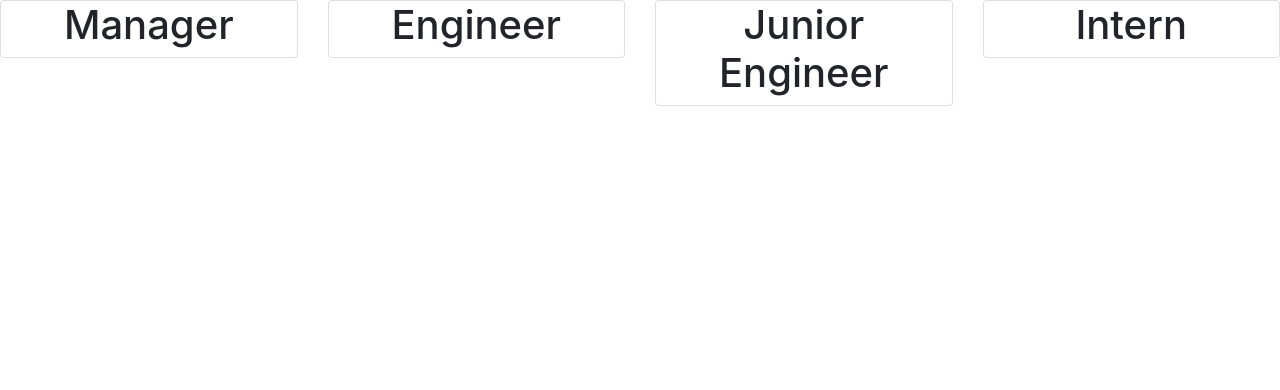
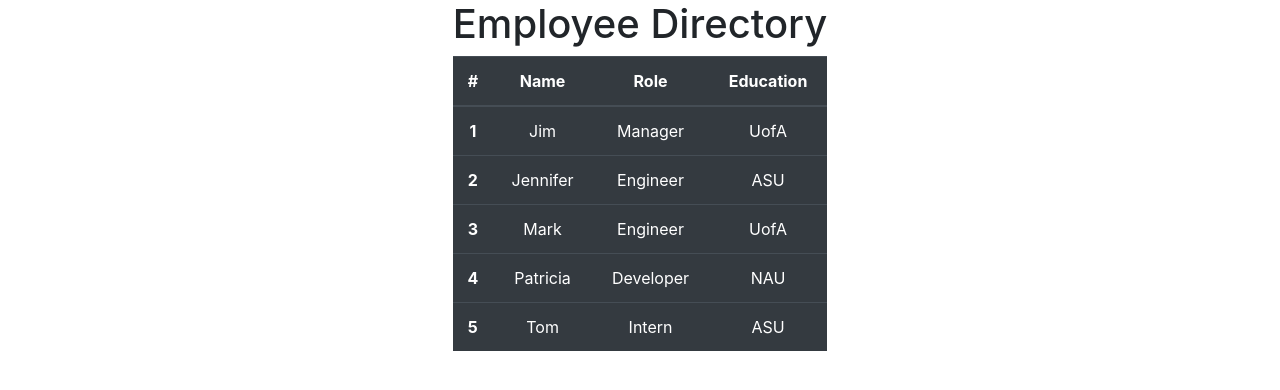
Before and after one commit to Sean-93/react-employee-directory, a React (Create React App) app in the folder employee-directory/: page / in a window 1280 px wide. Shown: the top 390 px of the page. Built offline with nearby package versions, Linux system fonts and the light colour scheme.

Commit message:
fixed components to use state; added bootstrap table for UX

```diff
--- a/employee-directory/src/App.js
+++ b/employee-directory/src/App.js
@@ -1,42 +1,50 @@
-import React from "react";
+import React, {useState} from "react";
 import "./App.css";
-import Manager from "./components/manager";
-import Engineer from "./components/engineer";
-import JuniorEngineer from "./components/junior-engineer";
-import Intern from "./components/intern";
+import Employee from "./components/employee";
+const employeesList = [
+  {
+    name: "Jim",
+    role: "Manager",
+    education: "UofA"
+
+  },
+  {
+    name: "Jennifer",
+    role: "Engineer",
+    education: "ASU"
+
+  },
+  {
+    name: "Mark",
+    role: "Engineer",
+    education: "UofA"
+
+  },
+  {
+    name: "Patricia",
+    role: "Developer",
+    education: "NAU"
+
+  },
+  {
+    name: "Tom",
+    role: "Intern",
+    education: "ASU"
+
+  },
+]
 
 function App() {
-  return <div className="App">
-    <div className="row">
-
-    <div className="col-md-3">
-
-  <Manager/>
-
+  const [employees, setEmployees] = useState(employeesList);
+  return (
+    <div className="App">
+      <div className="row justify-content-center">
+        <div className="">
+          <Employee employeesList={employees} />
+        </div>
+      </div>
     </div>
-
-    <div className="col-md-3">
-
-  <Engineer/>
-
-    </div>
-
-    <div className="col-md-3">
-
-  <JuniorEngineer/>
-
-    </div>
-
-    <div className="col-md-3">
-
-  <Intern/>
-
-    </div>
-
-
-    </div>
-
-  </div>;
+  );
 }
 
 export default App;
--- /dev/null
+++ b/employee-directory/src/components/employee.js
@@ -0,0 +1,36 @@
+import React from "react";
+
+export default function Employee(props) {
+  const employee = props.employeesList.map((item, index) => {
+      return (
+        <tr>
+          <th scope="row">{index+1}</th>
+          <td>{item.name}</td>
+          <td>{item.role}</td>
+          <td>{item.education}</td>
+        </tr>
+      );
+    });
+
+
+  return (
+    <div>
+      <div className="container-fluid">
+        <h1>Employee Directory</h1>
+        <table className="table table-dark">
+          <thead>
+            <tr>
+              <th scope="col">#</th>
+              <th scope="col">Name</th>
+              <th scope="col">Role</th>
+              <th scope="col">Education</th>
+            </tr>
+          </thead>
+          <tbody>
+          {employee}
+          </tbody>
+        </table>
+      </div>
+    </div>
+  );
+}
--- a/employee-directory/src/components/engineer.js
+++ /dev/null
@@ -1,11 +0,0 @@
-import React from 'react'
-
-export default function Engineer () {
-    return (
-        <div>
-          <div className="card">
-            <h1>Engineer</h1>
-          </div>
-        </div>
-      );
-    }
--- a/employee-directory/src/components/intern.js
+++ /dev/null
@@ -1,11 +0,0 @@
-import React from 'react'
-
-export default function Intern () {
-    return (
-        <div>
-          <div className="card">
-            <h1>Intern</h1>
-          </div>
-        </div>
-      );
-    }
--- a/employee-directory/src/components/junior-engineer.js
+++ /dev/null
@@ -1,11 +0,0 @@
-import React from 'react'
-
-export default function JuniorEngineer() {
-    return (
-        <div>
-          <div className="card">
-            <h1>Junior Engineer</h1>
-          </div>
-        </div>
-      );
-    }
--- a/employee-directory/src/components/manager.js
+++ /dev/null
@@ -1,11 +0,0 @@
-import React from "react";
-
-export default function Manager() {
-  return (
-    <div>
-      <div className="card">
-        <h1>Manager</h1>
-      </div>
-    </div>
-  );
-}
```
